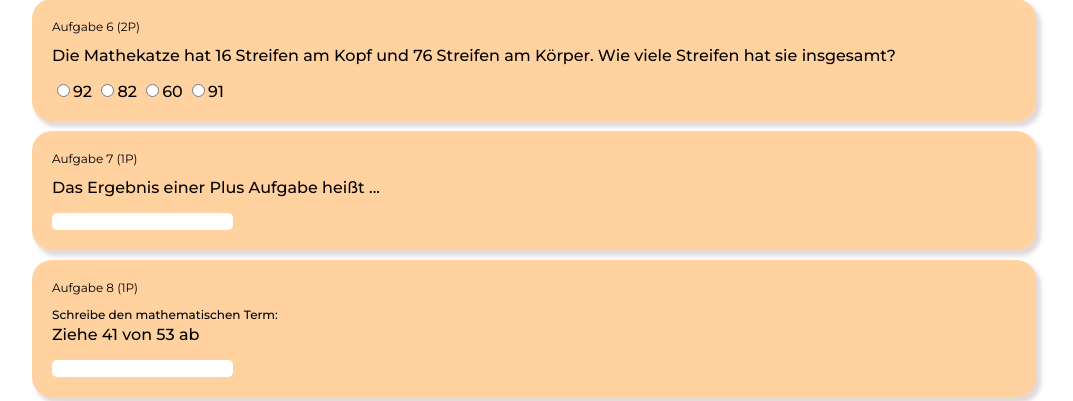
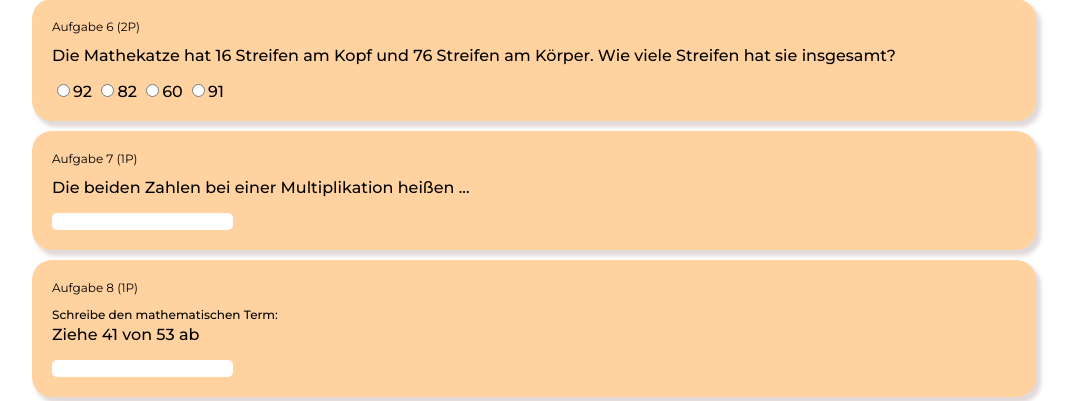
Before and after one commit to s-unger/e-assessment, a PHP site: page /src/test.php in a window 1280 px wide. Shown: the part 1470-1871 px from the top of the page, without its empty margins (106-1179 px from the left). Run offline with PHP 8.4, Linux system fonts and the light colour scheme; the visitor is signed in with stand-in values (Sample User, id 1); tables that the repository leaves empty or names only in its code hold one stand-in row (values such as "Sample post").

Commit message:
add changes to aufgabe 7

```diff
--- a/src/questionGenerator.php
+++ b/src/questionGenerator.php
@@ -245,14 +245,13 @@ function generate_text_to_term() {
  */
 
 function generate_short_text() {
-    $operators =  ["Plus", "Minus", "Mal", "Geteilt"];
-    $terms =  ["Summe", "Differenz", "Produkt", "Quotient"];
-
+    $operators =  ["Multiplikation", "Addition"];
+    $terms =  ["Faktoren", "Summanden"];
     $rand_operator = mt_rand(0, 3);
     $x = $operators[$rand_operator];
     $y = $terms[$rand_operator];
 
-    $question = "Das Ergebnis einer $x Aufgabe heißt ...";
+    $question = "Die beiden Zahlen bei einer $x heißen ...";
     $solution = $y;
     $_SESSION['question_short_text_1'] = $question;
     $_SESSION['solution_short_text_1'] = $solution;
```
